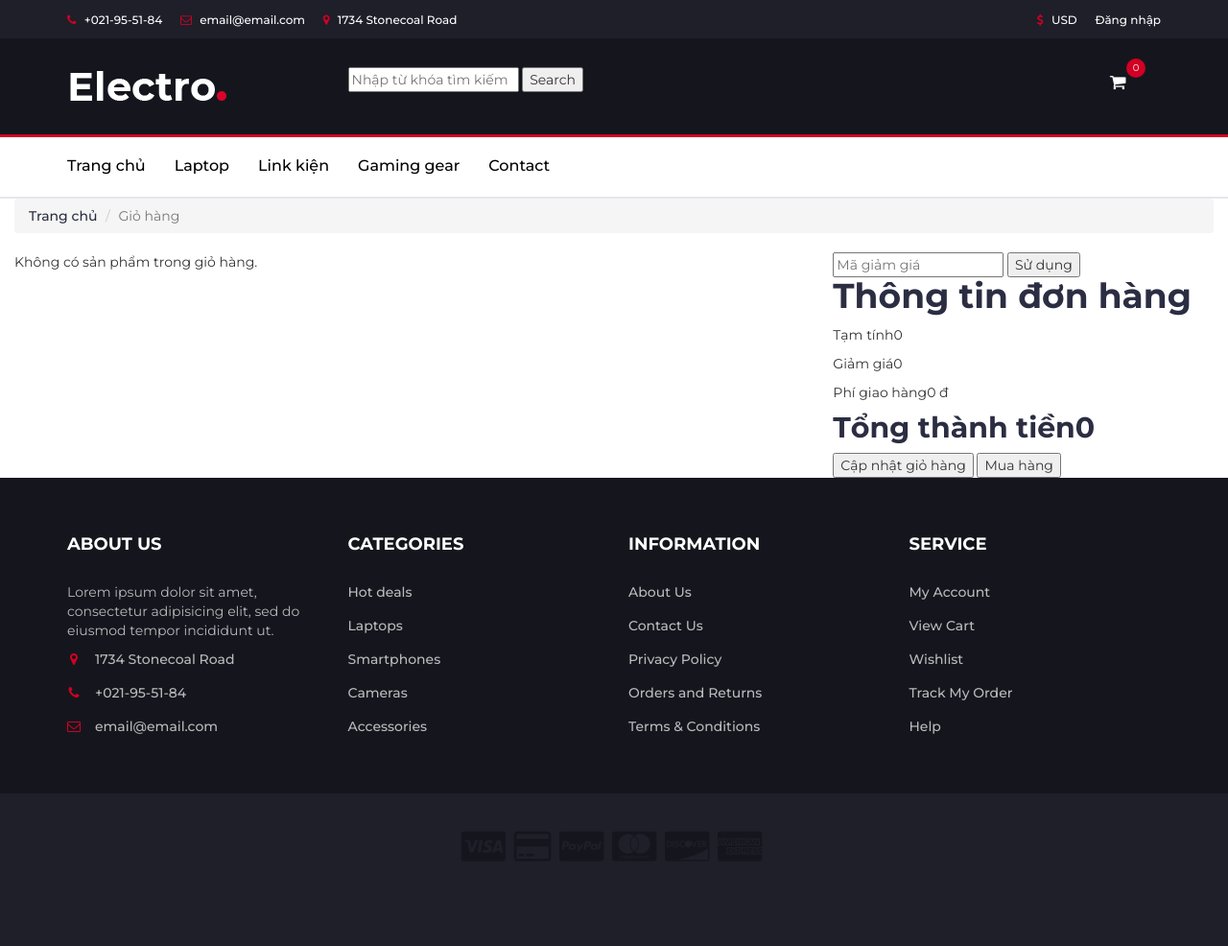
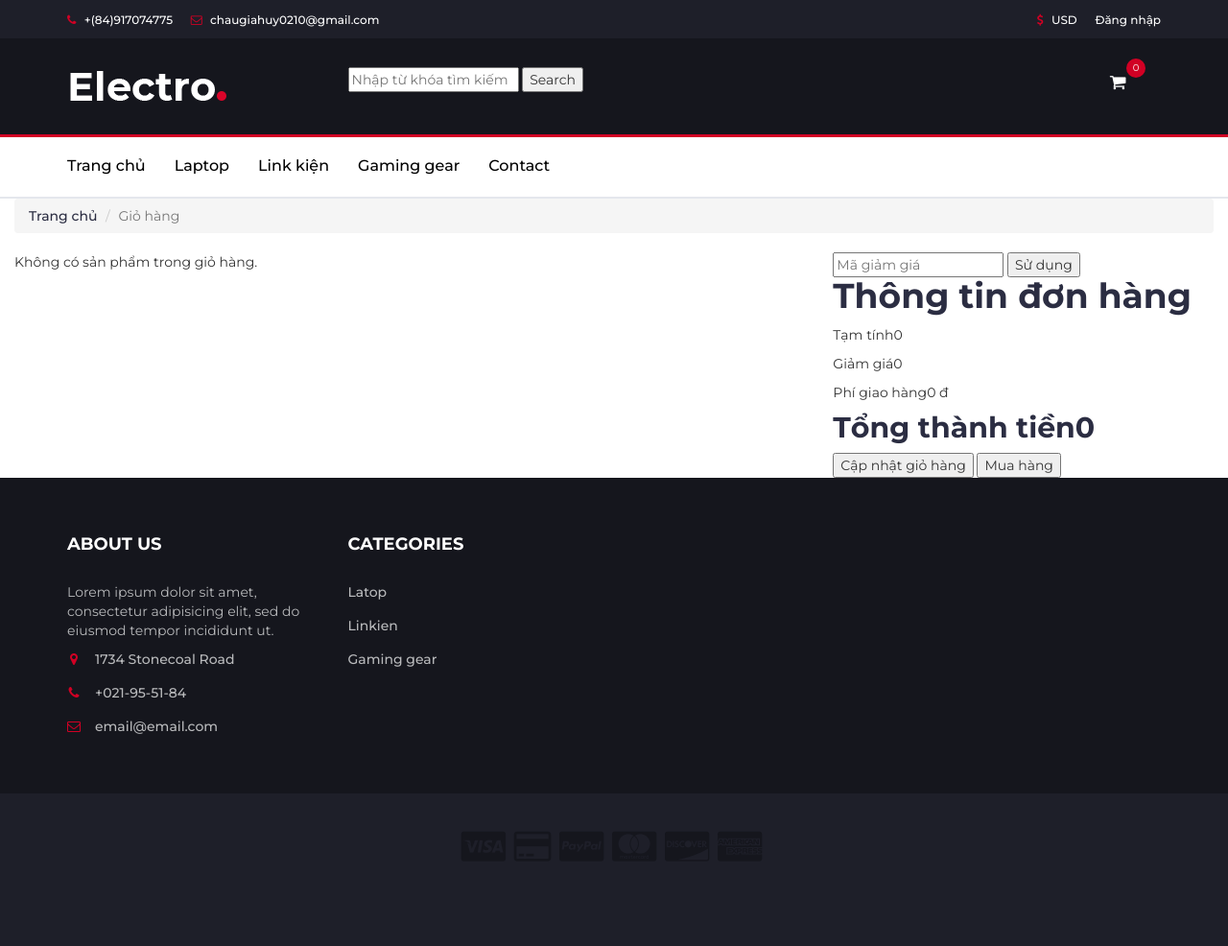
Before and after one commit to chaugiahuy2000/python-web, a Django app: page /cart/ in a window 1280 px wide. Shown: the whole page at 96% size. Run offline with Django 4.2, Linux system fonts and the light colour scheme; some libraries are stand-ins or nearby versions.

Commit message:
setting 2

```diff
--- a/store/templates/store/_Master.html
+++ b/store/templates/store/_Master.html
@@ -116,9 +116,9 @@
 			<div id="top-header">
 				<div class="container">
 					<ul class="header-links pull-left">
-						<li><a href="#"><i class="fa fa-phone"></i> +021-95-51-84</a></li>
-						<li><a href="#"><i class="fa fa-envelope-o"></i> email@email.com</a></li>
-						<li><a href="#"><i class="fa fa-map-marker"></i> 1734 Stonecoal Road</a></li>
+						<li><a href="#"><i class="fa fa-phone"></i> +(84)917074775</a></li>
+						<li><a href="#"><i class="fa fa-envelope-o"></i> chaugiahuy0210@gmail.com</a></li>
+
 					</ul>
 					<ul class="header-links pull-right">
 						<li><a href="#"><i class="fa fa-dollar"></i> USD</a></li>
@@ -284,42 +284,16 @@
 							<div class="footer">
 								<h3 class="footer-title">Categories</h3>
 								<ul class="footer-links">
-									<li><a href="#">Hot deals</a></li>
-									<li><a href="#">Laptops</a></li>
-									<li><a href="#">Smartphones</a></li>
-									<li><a href="#">Cameras</a></li>
-									<li><a href="#">Accessories</a></li>
+									<li><a href="{% url 'store:subcategory' 1 %}">Latop</a></li>
+									<li><a href="{% url 'store:subcategory' 5 %}">Linkien</a></li>
+									<li><a href="{% url 'store:subcategory' 9 %}">Gaming gear </a></li>
+
 								</ul>
 							</div>
 						</div>
 
 						<div class="clearfix visible-xs"></div>
 
-						<div class="col-md-3 col-xs-6">
-							<div class="footer">
-								<h3 class="footer-title">Information</h3>
-								<ul class="footer-links">
-									<li><a href="#">About Us</a></li>
-									<li><a href="#">Contact Us</a></li>
-									<li><a href="#">Privacy Policy</a></li>
-									<li><a href="#">Orders and Returns</a></li>
-									<li><a href="#">Terms & Conditions</a></li>
-								</ul>
-							</div>
-						</div>
-
-						<div class="col-md-3 col-xs-6">
-							<div class="footer">
-								<h3 class="footer-title">Service</h3>
-								<ul class="footer-links">
-									<li><a href="#">My Account</a></li>
-									<li><a href="#">View Cart</a></li>
-									<li><a href="#">Wishlist</a></li>
-									<li><a href="#">Track My Order</a></li>
-									<li><a href="#">Help</a></li>
-								</ul>
-							</div>
-						</div>
 					</div>
 					<!-- /row -->
 				</div>
```
